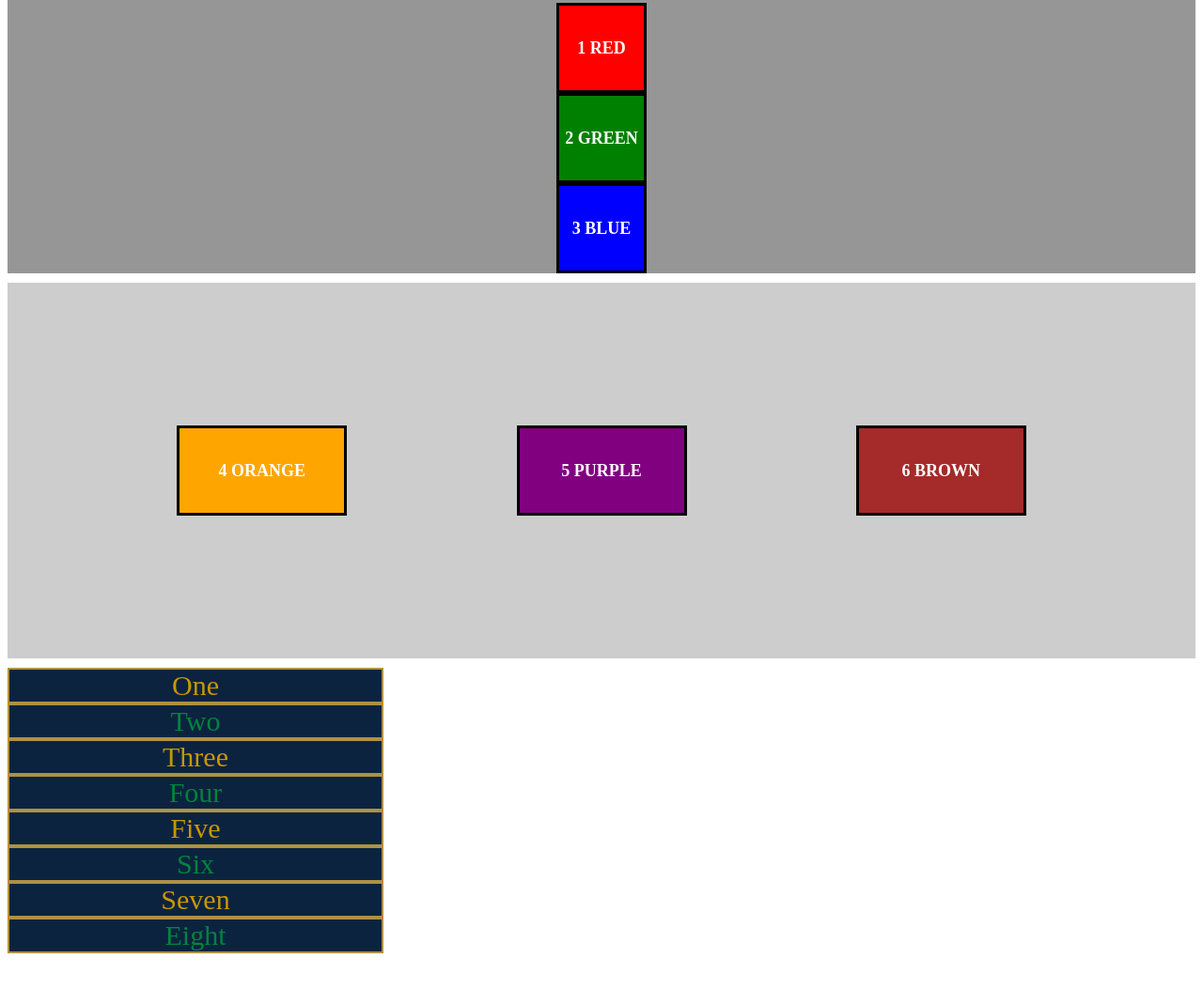
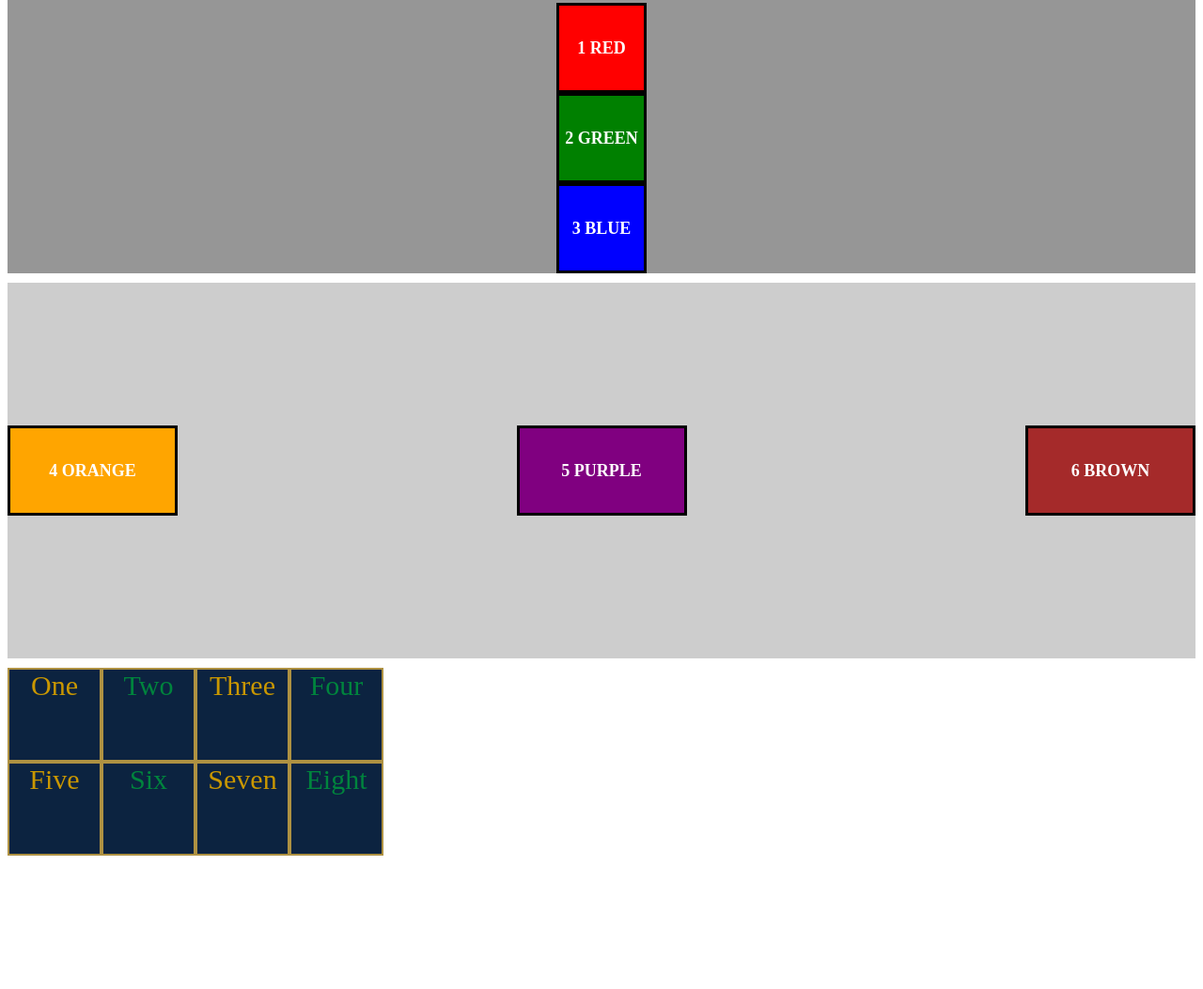
Before and after one commit to CaelCC/Flex-Grid-Exercise, a plain HTML site: page index.html in a window 1280 px wide. Shown: the part 119-1172 px from the top of the page at 94% size. Drawn offline with Linux system fonts and the light colour scheme.

Commit message:
nonBonus

```diff
--- a/styles.css
+++ b/styles.css
@@ -80,9 +80,15 @@ p:nth-of-type(even) {
     align-items: center;
 }
 
-#two{
+#two {
     display: flex;
-    justify-content: center;
     align-items: center;
-    justify-content: space-evenly;
+    justify-content: space-between;
+    flex-wrap: wrap;
 }
+
+#three {
+    display: grid;
+    grid-template-columns: repeat(4,1fr);
+    grid-auto-rows: 100px;
+}
```
